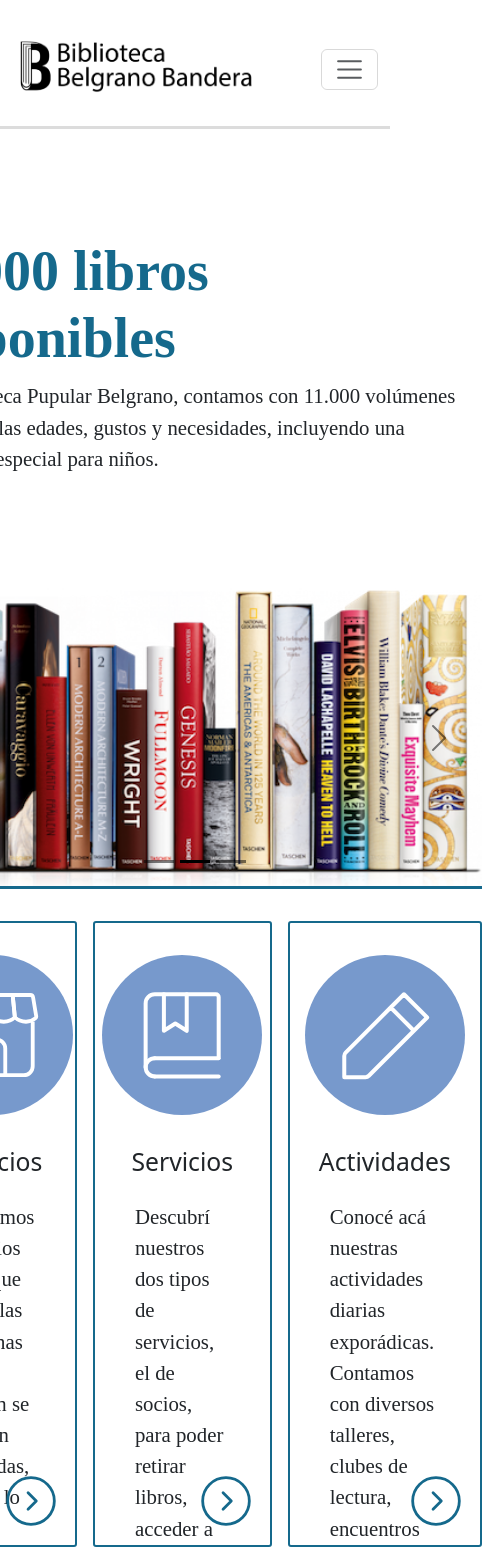
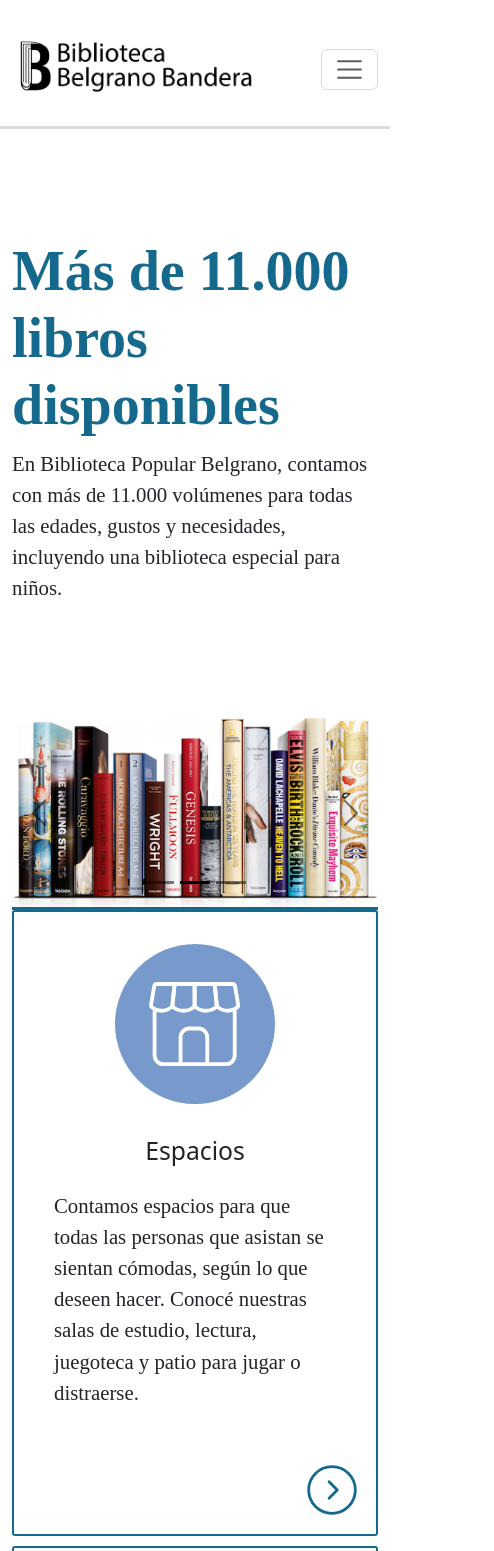
Before and after one commit to AgustinCamassa/ProyectoRealBiblioteca, a React (Vite) app: page / in a window 390 px wide. Shown: the top 1551 px of the page, 494 px wide, since content can reach past the window. Built offline with nearby package versions, Linux system fonts and the light colour scheme; a web font is replaced by a local one.

Commit message:
Añadido de responsive

```diff
--- a/src/components/Footer/Footer.css
+++ b/src/components/Footer/Footer.css
@@ -1,3 +1,4 @@
+@media screen and (min-width: 320px) {
   .contenedorFooter {
     margin: 2rem 0rem;
   }
@@ -6,6 +7,7 @@
     display: flex;
     justify-content: center;
     align-items: flex-start;
+    gap: 20px;
   }
 
   .s1P1 {
@@ -46,6 +48,7 @@
     display: grid;
     justify-content: center;
     align-items: first baseline;
+    margin-bottom: 20px;
   }
 
   .botonSubir {
@@ -57,13 +60,36 @@
     display: flex;
     justify-content: center;
     align-items: end;
+  }
+
+  .s1P2 {
+    display: flex;
+    flex-direction: column;
+    justify-content: center;
+    align-items: center;
+  }
+}
+
+@media screen and (min-width: 1024px) {
+  .parte1Footer {
+    display: flex;
+    justify-content: center;
+    align-items: flex-start;
+    gap: 0px;
+  }
+  .parte2Footer {
+    display: flex;
+    justify-content: center;
+    align-items: end;
     padding-top: 2rem;
     margin-bottom: 3rem;
   }
 
   .s1P2 {
     display: flex;
+    flex-direction: row;
     justify-content: center;
     align-items: center;
     gap: 4rem;
   }
+}
--- a/src/components/Paginas/BibliotecaActiva/BibliotecaActiva.css
+++ b/src/components/Paginas/BibliotecaActiva/BibliotecaActiva.css
@@ -1,3 +1,4 @@
+@media screen and (min-width: 320px) {
   .divContenedor {
     display: grid;
     justify-content: center;
@@ -20,7 +21,7 @@
   .h1Home {
     color: #15698c;
     font-size: 3.5rem;
-    font-family: 'Museo Sans 700';
+    font-family: "Museo Sans 700";
     font-weight: bold;
   }
 
@@ -29,10 +30,10 @@
   }
 
   .contenedorTarjetas {
-    display: grid;
-    grid-template-columns: 1fr 1fr 1fr;
-    gap: 1rem;
-    margin: 2rem 0rem;
+    display: flex;
+    flex-direction: column;
+    align-items: center;
+    gap: 10px;
   }
 
   .tarjeta {
@@ -68,3 +69,13 @@
     max-width: 3.5rem;
     max-height: 3.5rem;
   }
+}
+
+@media screen and (min-width: 768px) {
+  .contenedorTarjetas {
+    display: grid;
+    grid-template-columns: 1fr 1fr 1fr;
+    gap: 1rem;
+    margin: 2rem 0rem;
+  }
+}
--- a/src/components/Paginas/BibliotecaActiva/BibliotecaActiva.jsx
+++ b/src/components/Paginas/BibliotecaActiva/BibliotecaActiva.jsx
@@ -1,27 +1,51 @@
-import React from 'react'
-import './BibliotecaActiva.css'
-import { Link } from 'react-router-dom';
+import React from "react";
+import "./BibliotecaActiva.css";
+import { Link } from "react-router-dom";
 
-import Carousel from 'react-bootstrap/Carousel';
+import Carousel from "react-bootstrap/Carousel";
 
-import libros from '../../../../public/imagenes/libros.png'
-import espacios from '../../../../public/imagenes/icono espacios.svg'
-import servicios from '../../../../public/imagenes/icono servicios.svg'
-import actividades from '../../../../public/imagenes/icono actividades.svg'
-import right from '../../../../public/imagenes/arrow-circle-right.svg'
+import libros from "../../../../public/imagenes/libros.png";
+import espacios from "../../../../public/imagenes/icono espacios.svg";
+import servicios from "../../../../public/imagenes/icono servicios.svg";
+import actividades from "../../../../public/imagenes/icono actividades.svg";
+import right from "../../../../public/imagenes/arrow-circle-right.svg";
+import Cards from "./Cards/Cards";
 
 const BibliotecaActiva = () => {
+  const CARDS_INFO = [
+    {
+      title: "Espacios",
+      img: espacios,
+      text: "Contamos espacios para que todas las personas que asistan se sientan cómodas, según lo que deseen hacer. Conocé nuestras salas de estudio, lectura, juegoteca y patio para jugar o distraerse.",
+      link: right,
+    },
+    {
+      title: "Servicios",
+      img: servicios,
+      text: "Descubrí nuestros dos tipos de servicios, el de socios, para poder retirar libros, acceder a descuentos en talleres y mantenerse al tanto de novedades, y el de biblioteca pública, para acceder a libros en nuestras salas de lectura.",
+      link: right,
+    },
+    {
+      title: "Actividades",
+      img: actividades,
+      text: "Conocé acá nuestras actividades diarias exporádicas. Contamos con diversos talleres, clubes de lectura, encuentros culturales, seminarios, conferencias, animaciones de lectura, títeres, etc.",
+      link: right,
+    },
+  ];
 
   return (
-
-    <div className='divContenedor container'>
-      <article className='Bloque row'>
-        <section className='textoB1 col-lg-6'>
-          <h1 className='h1Home'>11.000 libros disponibles</h1>
-          <span>En Biblioteca Pupular Belgrano, contamos con 11.000 volúmenes para todas las edades, gustos y necesidades, incluyendo una biblioteca especial para niños.</span>
+    <div className="divContenedor container">
+      <article className="Bloque row">
+        <section className="textoB1 col-lg-6">
+          <h1 className="h1Home">Más de 11.000 libros disponibles</h1>
+          <span>
+            En Biblioteca Popular Belgrano, contamos con más de 11.000 volúmenes
+            para todas las edades, gustos y necesidades, incluyendo una
+            biblioteca especial para niños.
+          </span>
         </section>
 
-        <section className='col-lg-6'>
+        <section className="col-lg-6">
           <Carousel data-bs-theme="dark">
             <Carousel.Item>
               <img
@@ -48,45 +72,21 @@ const BibliotecaActiva = () => {
         </section>
       </article>
 
-      <section className='contenedorTarjetas'>
-
-        <div className='tarjeta'>
-          <img className='imgTarjetas' src={espacios} alt="" />
-          <h2>Espacios</h2>
-          <p className='p'>Contamos espacios para que todas las personas que asistan se sientan cómodas, según lo que deseen hacer. Conocé nuestras salas de estudio, lectura, juegoteca y patio para jugar o distraerse.</p>
-          <div className='btnDiv'>
-            <Link to='/Paginas/Espacios'>
-              <img className='imgFlecha' src={right} alt="" />
-            </Link>
-          </div>
-        </div>
-
-        <div className='tarjeta'>
-          <img className='imgTarjetas' src={servicios} alt="" />
-          <h2>Servicios</h2>
-          <p className='p'>Descubrí nuestros dos tipos de servicios, el de socios, para poder retirar libros, acceder a descuentos en talleres y mantenerse al tanto de novedades, y el de biblioteca pública, para acceder a libros en nuestras salas de lectura.</p>
-          <div className='btnDiv'>
-            <Link to='/Paginas/Servicios'>
-              <img className='imgFlecha' src={right} alt="" />
-            </Link>
-          </div>
-        </div>
-
-        <div className='tarjeta'>
-          <img className='imgTarjetas' src={actividades} alt="" />
-          <h2>Actividades</h2>
-          <p className='p'>Conocé acá nuestras actividades diarias exporádicas. Contamos con diversos talleres, clubes de lectura, encuentros culturales, seminarios, conferencias, animaciones de lectura, títeres, etc.</p>
-          <div className='btnDiv'>
-            <Link to='/Paginas/Actividades'>
-              <img className='imgFlecha' src={right} alt="" />
-            </Link>
-          </div>
-
-        </div>
-
+      <section className="contenedorTarjetas">
+        {CARDS_INFO.map((card) => {
+          return (
+            <Cards
+              srcImg={card.img}
+              title={card.title}
+              text={card.text}
+              srcLink={card.link}
+              key={card.title}
+            />
+          );
+        })}
       </section>
     </div>
-  )
-}
+  );
+};
 
-export default BibliotecaActiva
+export default BibliotecaActiva;
--- /dev/null
+++ b/src/components/Paginas/BibliotecaActiva/Cards/Cards.jsx
@@ -0,0 +1,21 @@
+import { Link } from "react-router-dom";
+
+const Cards = ({ srcImg, title, text, srcLink }) => {
+  return (
+    <div className="tarjeta">
+      <img className="imgTarjetas" src={srcImg} alt={`image ${srcImg}`} />
+      <h2>{title}</h2>
+      <p className="p">{text}</p>
+      <div className="btnDiv">
+        <Link to="/Paginas/Servicios">
+          <img
+            className="imgFlecha"
+            src={srcLink}
+            alt={`image link ${srcLink}`}
+          />
+        </Link>
+      </div>
+    </div>
+  );
+};
+export default Cards;
--- a/src/components/Paginas/Contacto/Contacto.jsx
+++ b/src/components/Paginas/Contacto/Contacto.jsx
@@ -2,8 +2,6 @@ import { useRef, useState } from "react";
 import { InfoForm } from "./InfoForm/InfoForm";
 import "./Contacto.css";
 import emailjs from "@emailjs/browser";
-import FrequentQuestions from "./FrequentQuestions/FrequentQuestions";
-
 import ninos from "../../../../public/imagenes/ninos.jpg";
 
 const Contacto = () => {
@@ -114,10 +112,6 @@ const Contacto = () => {
             </div>
           </div>
         </section>
-
-        <section>
-          <FrequentQuestions />
-        </section>
       </div>
     </main>
   );
--- a/src/components/Paginas/Nosotros/Nosotros.css
+++ b/src/components/Paginas/Nosotros/Nosotros.css
@@ -1,12 +1,13 @@
+@media screen and (min-width: 320px) {
   .h2Tit {
     color: #15698c;
-  font-size: 3.5rem;
+    font-size: 2.5rem;
     font-family: "Museo Sans 700";
     font-weight: bold;
   }
 
   .titN {
-  margin: 1rem;
+    margin: 2rem;
     margin-top: 3rem;
     padding-left: -1rem;
   }
@@ -29,14 +30,21 @@
 
   .spanContenedorN {
     display: flex;
+    flex-direction: column;
+    align-items: center;
     justify-content: space-evenly;
     align-items: first baseline;
     gap: 2rem;
   }
 
+  .divSpan {
+    margin: 0 auto;
+    min-width: 300px;
+  }
+
   .spanN {
     display: block;
-  margin: 1rem 1rem;
+    margin: 0;
   }
 
   .artMedio {
@@ -53,14 +61,14 @@
   }
 
   .infoNosotros {
-  display: grid;
-  grid-template-columns: 1fr 1fr;
+    display: flex;
+    flex-direction: column;
   }
 
   .infoBanco {
-  display: grid;
-  align-items: start;
-  justify-content: center;
+    display: flex;
+    flex-direction: column;
+    align-items: center;
   }
 
   .pBanco {
@@ -89,3 +97,36 @@
   .imCar {
     object-fit: cover;
   }
+}
+
+@media screen and (min-width: 768px) {
+  .h2Tit {
+    font-size: 3.5rem;
+  }
+
+  .titN {
+    margin: 1rem;
+    margin-top: 3rem;
+    padding-left: -1rem;
+  }
+
+  .spanContenedorN {
+    flex-direction: row;
+  }
+
+  .infoNosotros {
+    display: grid;
+    grid-template-columns: 1fr 1fr;
+  }
+
+  .infoBanco {
+    display: grid;
+    align-items: start;
+    justify-content: center;
+  }
+
+  .spanN {
+    display: block;
+    margin: 1rem 1rem;
+  }
+}
--- a/src/components/Paginas/Nosotros/Nosotros.jsx
+++ b/src/components/Paginas/Nosotros/Nosotros.jsx
@@ -1,34 +1,36 @@
-import React from 'react'
-import './Nosotros.css'
+import "./Nosotros.css";
 
-import Carousel from 'react-bootstrap/Carousel';
+import Carousel from "react-bootstrap/Carousel";
 
-import slide1 from '../../../../public/imagenes/slide1.png'
-import slide2 from '../../../../public/imagenes/slide2.png'
-import slide3 from '../../../../public/imagenes/slide3.png'
-import slide4 from '../../../../public/imagenes/slide4.png'
+import slide1 from "../../../../public/imagenes/slide1.png";
+import slide2 from "../../../../public/imagenes/slide2.png";
+import slide3 from "../../../../public/imagenes/slide3.png";
+import slide4 from "../../../../public/imagenes/slide4.png";
 
 const Nosotros = () => {
   return (
-
-    <div className='divContenedorN'>
-      <article className='primerBloqueN'>
-        <h2 className='titN h2Tit'>Conocé la Biblioteca Popular Belgrano</h2>
-        <section className='spanContenedorN container'>
-          <div className='col-6'>
-            <span className='spanN'>
-              Somos una asociación civil, una ONG cultural, sin fines de lucro. La biblioteca es propiedad y responsabilidad de sus socios.
+    <div className="divContenedorN">
+      <article className="primerBloqueN">
+        <h2 className="titN h2Tit">Conocé la Biblioteca Popular Belgrano</h2>
+        <section className="spanContenedorN container">
+          <div className="col-6 divSpan">
+            <span className="spanN">
+              Somos una asociación civil, una ONG cultural, sin fines de lucro.
+              La biblioteca es propiedad y responsabilidad de sus socios.
             </span>
-            <span className='spanN'>
-              Podes acercarte a conocernos, leer, aprender y sumergirte en un espacio educativo con actividades para todas las edades.
+            <span className="spanN">
+              Podes acercarte a conocernos, leer, aprender y sumergirte en un
+              espacio educativo con actividades para todas las edades.
             </span>
           </div>
-          <div className='col-6'>
-            <span className='spanN'>
-              Popular, por nacer de la unión de voluntades de las personas que deciden asociarse para buscar su bien común.
+          <div className="col-6 divSpan">
+            <span className="spanN">
+              Popular, por nacer de la unión de voluntades de las personas que
+              deciden asociarse para buscar su bien común.
             </span>
-            <span className='spanN'>
-              Los socios deciden hacer públicos algunos de sus espacios, talleres y materiales para el bien de la comunidad toda.
+            <span className="spanN">
+              Los socios deciden hacer públicos algunos de sus espacios,
+              talleres y materiales para el bien de la comunidad toda.
             </span>
           </div>
         </section>
@@ -70,30 +72,34 @@ const Nosotros = () => {
         </section>
       </article>
 
-      <article className='artMedio container'>
-        <div className='boxInfoN'>
-          <section className='infoNosotros'>
+      <article className="artMedio container">
+        <div className="boxInfoN">
+          <section className="infoNosotros">
             <div>
-              <h2 className='titN2 h2Tit'>Estamos trabajando para vos</h2>
+              <h2 className="titN2 h2Tit">Estamos trabajando para vos</h2>
               <p>
-                Nos encontramos en transformación, estamos construyendo una nueva sede para mejorar aún más nuestros servicios. Es por eso que necesitamos tu ayuda.
+                Nos encontramos en transformación, estamos construyendo una
+                nueva sede para mejorar aún más nuestros servicios. Es por eso
+                que necesitamos tu ayuda.
               </p>
               <p>
-                Si queres formar parte de un gran cambio y apoyar a nuestros voluntarios desde la comodidad de tu hogar, disponemos de canales electrónicos para que puedas realizar tu aporte solidario.
+                Si queres formar parte de un gran cambio y apoyar a nuestros
+                voluntarios desde la comodidad de tu hogar, disponemos de
+                canales electrónicos para que puedas realizar tu aporte
+                solidario.
               </p>
             </div>
-            <div className='infoBanco'>
-              <h2 className='titN2 h2Tit'>Banco Nación</h2>
-              <p className='pBanco'>Cuenta N° 1341118546</p>
-              <p className='pBanco'>CBU 0110134440013411185462</p>
-              <p className='pBanco'>CUIT 30-68667801-2 IVA EXENTO</p>
+            <div className="infoBanco">
+              <h2 className="titN2 h2Tit">Banco Nación</h2>
+              <p className="pBanco">Cuenta N° 1341118546</p>
+              <p className="pBanco">CBU 0110134440013411185462</p>
+              <p className="pBanco">CUIT 30-68667801-2 IVA EXENTO</p>
             </div>
           </section>
         </div>
       </article>
     </div>
+  );
+};
 
-  )
-}
-
-export default Nosotros
+export default Nosotros;
```
Also changed, not shown: src/components/Footer/Footer.jsx (+58 -29 lines). Lines whose indentation alone changed are shown as unchanged.
